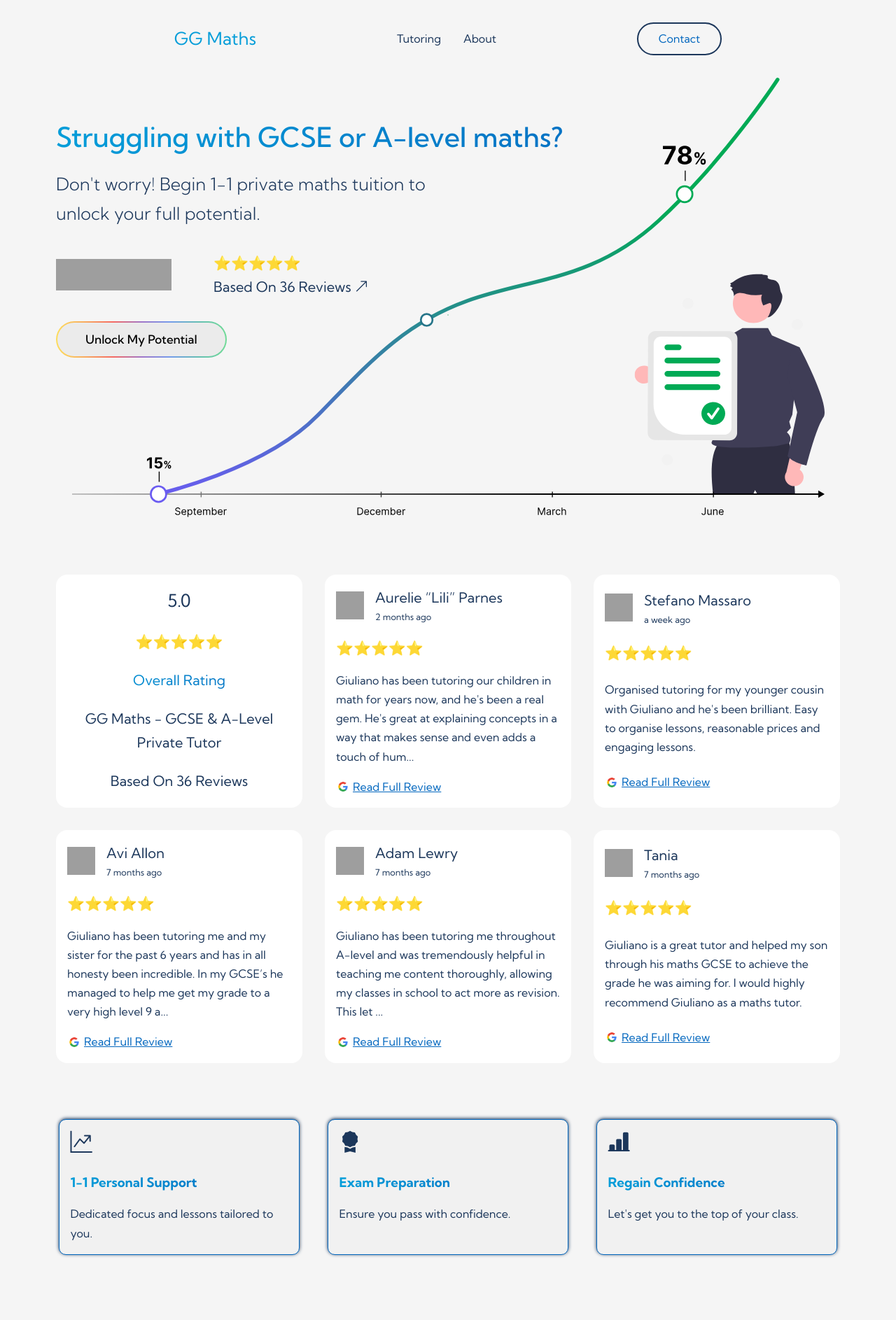
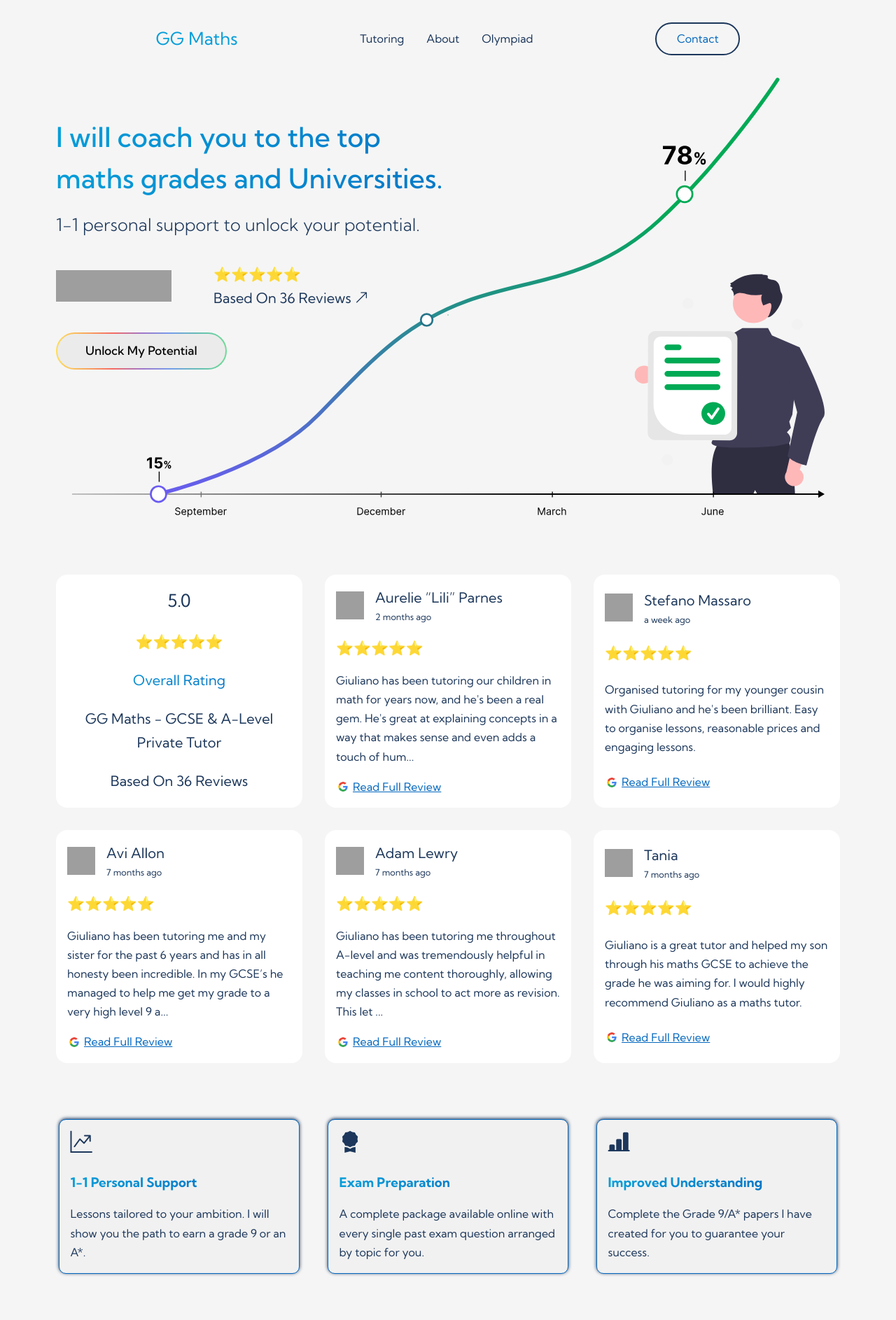
Before and after one commit to GG1982/Jekyll-ggmaths, a Jekyll site: the page built from pages/index.html, in a window 1280 px wide. Shown: the top 1886 px of the page at 70% size. Built offline with Jekyll 4.4.1, drawn with Linux system fonts in a browser that asks for light colours; some of the changed text lies outside the part shown; grey boxes are pictures that could not be loaded.

Commit message:
upadte website

```diff
--- a/_includes/header.html
+++ b/_includes/header.html
@@ -5,6 +5,7 @@
             <ul role="list">
                 <li><a href="/#tutoring" class="nav-link">Tutoring</a></li>
                 <li><a href="/#about" class="nav-link">About</a></li>
+                <li><a href="/#youtube" class="nav-link">Olympiad</a></li>
             </ul>
             <a href="/#contact" class="btn">contact</a>
         </nav>
--- a/_sass/base.scss
+++ b/_sass/base.scss
@@ -182,12 +182,14 @@
 
 
 .hero-body-title h1 {
-  max-width: 40ch;
+  max-width: 35ch;
+  text-wrap: balance;
   font-weight: 500;
 }
 .hero-body-title h2 {
   max-width: 40ch;
   font-weight: 300;
+  text-wrap: balance;
 }
 .hero-body-title {
   margin-top: 5%;
--- a/pages/index.html
+++ b/pages/index.html
@@ -7,8 +7,8 @@
     <section id="hero" class="hero hero-body">
         <div class="hero-body-title">
             <div>
-                <h1 class="font-3 fancy-text">Struggling with GCSE or A-level maths?</h1>
-                <h2 class="font-1">Don't worry! Begin 1-1 private maths tuition to unlock your full potential.</h2>
+                <h1 class="font-3 fancy-text">I will coach you to the top maths grades and Universities.</h1>
+                <h2 class="font-1">1-1 personal support to unlock your potential.</h2>
                 <!-- <h2 class="font-0 mobile-only">1-1 Private Maths Tutoring</h2> -->
             </div>
             <div class="hero-reviews-content">
@@ -45,17 +45,17 @@
             <div class="card  box-shadow card-border-radius card-width" style="--order: 1;">
                 <i class="font-2 bi bi-graph-up-arrow"></i>
                 <h3 class="fancy-text capitalize">1-1 Personal Support</h3>
-                <p class="font--1">Dedicated focus and lessons tailored to you.</p>
+                <p class="font--1">Lessons tailored to your ambition. I will show you the path to earn a grade 9 or an A*.</p>
             </div>
             <div class="card  box-shadow card-border-radius card-width" style="--order: 2;">
                 <i class="font-2 bi bi-award-fill"></i>
                 <h3 class="fancy-text capitalize">Exam Preparation</h3>
-                <p class="font--1">Ensure you pass with confidence.</p>
+                <p class="font--1">A complete package available online with every single past exam question arranged by topic for you.</p>
             </div>
             <div class="card  box-shadow card-border-radius card-width" style="--order: 3;">
                 <i class="font-2 bi bi-bar-chart-line-fill"></i>
-                <h3 class="fancy-text capitalize">Regain confidence </h3>
-                <p class="font--1">Let's get you to the top of your class.</p>
+                <h3 class="fancy-text capitalize">Improved Understanding</h3>
+                <p class="font--1">Complete the Grade 9/A* papers I have created for you to guarantee your success.</p>
             </div>
         </div>
 
@@ -98,17 +98,18 @@
             </h2>
             <div class="youtube-container">
                 <div class="youtube-video ">
-                    <iframe width="100%" height="100%" src="https://www.youtube.com/embed/3YnyNL5Hva0" title="YouTube video player" frameborder="0" allow="accelerometer; autoplay; clipboard-write; encrypted-media; gyroscope; picture-in-picture; web-share" allowfullscreen></iframe>
+                    <iframe width="100%" height="100%" src="https://www.youtube.com/embed/2lVRpts1I_8" title="YouTube video player" frameborder="0" allow="accelerometer; autoplay; clipboard-write; encrypted-media; gyroscope; picture-in-picture; web-share" allowfullscreen></iframe>
                 </div>
 
                 <div class="youtube-body ">
+                    <p>I use these problems to help my highest achieving students.</p>
+
                     <p>The Olympiad is a maths event for children in primary and secondary school. Winning can help you get into the best universities like Cambridge and Oxford.</p>
 
                     <p>You can also be head-hunted at companies like Jane Street, Two Sigma Investments, or Quora.</p>
 
                     <p>Olympiad problems go much further than regular school questions. They make you understand topics more deeply.</p>
 
-                    <p>I use these problems to help my GCSE students go from grade 7/8 to grade 9.</p>
 
                     <p>Check out <a href="https://www.youtube.com/@GGMaths" target="_blank" rel="noopener noreferrer" class="body-link">my channel</a> for more examples of these problems.</p>
 
```
Also changed, not shown: 8 other files.
